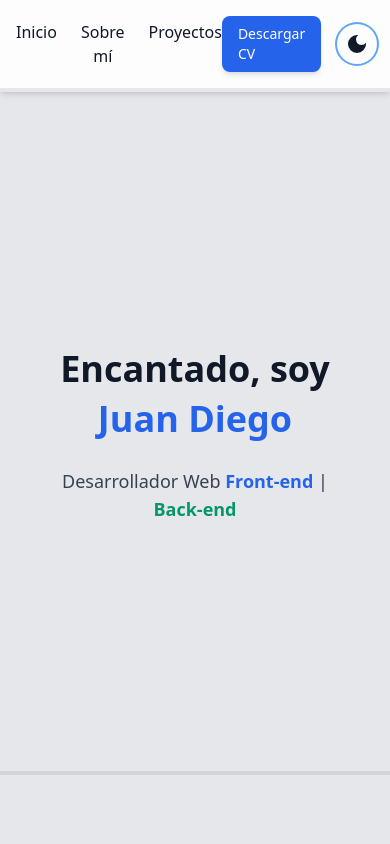
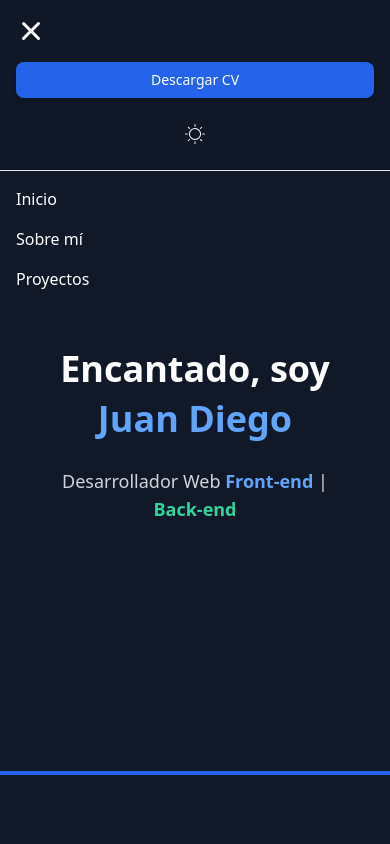
Before and after one commit to JDiego03/Portafolio-Template, a React (Vite) app in the folder Portafolio/: page / in a window 390 px wide. Both pictures are taken after a click on the button "Abrir menú". Shown: the top 844 px of the page. Built offline with nearby package versions, Linux system fonts and the light colour scheme.

Commit message:
Header responsive

```diff
--- a/Portafolio/src/components/Header.jsx
+++ b/Portafolio/src/components/Header.jsx
@@ -1,5 +1,7 @@
+import { useState } from "react";
 import { CiLight } from "react-icons/ci";
 import { MdDarkMode } from "react-icons/md";
+import { HiMenu, HiX } from "react-icons/hi";
 
 const scrollToSection = (id) => {
   const el = document.getElementById(id);
@@ -9,14 +11,38 @@ const scrollToSection = (id) => {
 };
 
 function Header({ toggleTheme, darkMode }) {
+  const [menuOpen, setMenuOpen] = useState(false);
+
+  const handleNavClick = (id) => {
+    scrollToSection(id);
+    setMenuOpen(false); // Cierra el menú móvil
+  };
+
   return (
     <header className="fixed top-0 w-full z-50 border-b-4 border-gray-200 dark:border-blue-600 bg-white/90 dark:bg-gray-900/90 backdrop-blur-md shadow-md transition-colors">
       <div className="max-w-6xl mx-auto flex justify-between items-center px-4 py-4">
-        <nav aria-label="Main navigation">
-          <ul className="flex gap-6 text-base font-medium text-gray-900 dark:text-white">
+        <div className="flex items-center justify-between w-full md:w-auto">
+          {/* Botón menú hamburguesa en móvil */}
+          <button
+            onClick={() => setMenuOpen(!menuOpen)}
+            className="md:hidden text-3xl text-gray-900 dark:text-white focus:outline-none"
+            aria-label="Abrir menú"
+          >
+            {menuOpen ? <HiX /> : <HiMenu />}
+          </button>
+        </div>
+
+        {/* Menú de navegación */}
+        <nav
+          className={`${
+            menuOpen ? "block" : "hidden"
+          } absolute top-full left-0 w-full bg-white dark:bg-gray-900 border-t md:border-0 md:static md:w-auto md:flex md:items-center`}
+          aria-label="Main navigation"
+        >
+          <ul className="flex flex-col md:flex-row gap-4 md:gap-6 text-base font-medium text-gray-900 dark:text-white px-4 py-4 md:p-0">
             <li>
               <button
-                onClick={() => scrollToSection("inicio")}
+                onClick={() => handleNavClick("inicio")}
                 className="hover:text-blue-600 focus:outline-none focus:ring-2 focus:ring-blue-400 rounded transition"
               >
                 Inicio
@@ -24,7 +50,7 @@ function Header({ toggleTheme, darkMode }) {
             </li>
             <li>
               <button
-                onClick={() => scrollToSection("sobre-mi")}
+                onClick={() => handleNavClick("sobre-mi")}
                 className="hover:text-blue-600 focus:outline-none focus:ring-2 focus:ring-blue-400 rounded transition"
               >
                 Sobre mí
@@ -32,7 +58,7 @@ function Header({ toggleTheme, darkMode }) {
             </li>
             <li>
               <button
-                onClick={() => scrollToSection("proyectos")}
+                onClick={() => handleNavClick("proyectos")}
                 className="hover:text-blue-600 focus:outline-none focus:ring-2 focus:ring-blue-400 rounded transition"
               >
                 Proyectos
@@ -41,7 +67,8 @@ function Header({ toggleTheme, darkMode }) {
           </ul>
         </nav>
 
-        <div className="flex items-center gap-4">
+        {/* Sección derecha */}
+        <div className="hidden md:flex items-center gap-4">
           <a
             href={`${import.meta.env.BASE_URL}JuanDiegoCV.pdf`}
             download
@@ -59,6 +86,27 @@ function Header({ toggleTheme, darkMode }) {
           </button>
         </div>
       </div>
+
+      {/* Opciones solo visibles en móvil, debajo del nav */}
+      {menuOpen && (
+        <div className="md:hidden px-4 pb-4 flex flex-col gap-4">
+          <a
+            href={`${import.meta.env.BASE_URL}JuanDiegoCV.pdf`}
+            download
+            className="bg-blue-600 hover:bg-blue-700 text-white text-sm font-medium px-4 py-2 rounded-lg transition shadow-md text-center"
+          >
+            Descargar CV
+          </a>
+
+          <button
+            onClick={toggleTheme}
+            className="self-center text-2xl p-2 rounded-full hover:bg-gray-200 dark:hover:bg-gray-700 focus:outline-none focus:ring-2 focus:ring-blue-400 transition"
+            aria-label={`Activar modo ${darkMode ? "claro" : "oscuro"}`}
+          >
+            {darkMode ? <CiLight /> : <MdDarkMode />}
+          </button>
+        </div>
+      )}
     </header>
   );
 }
```
